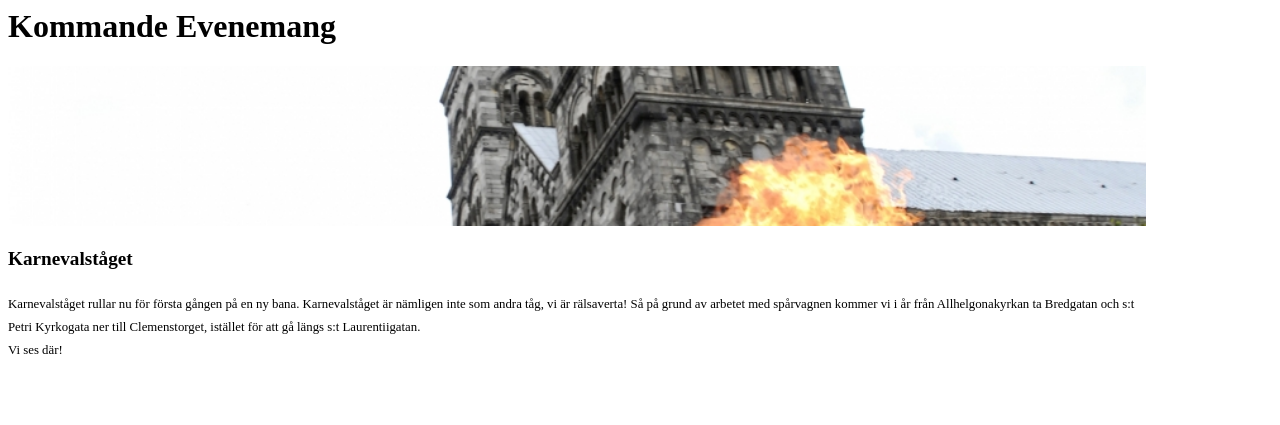
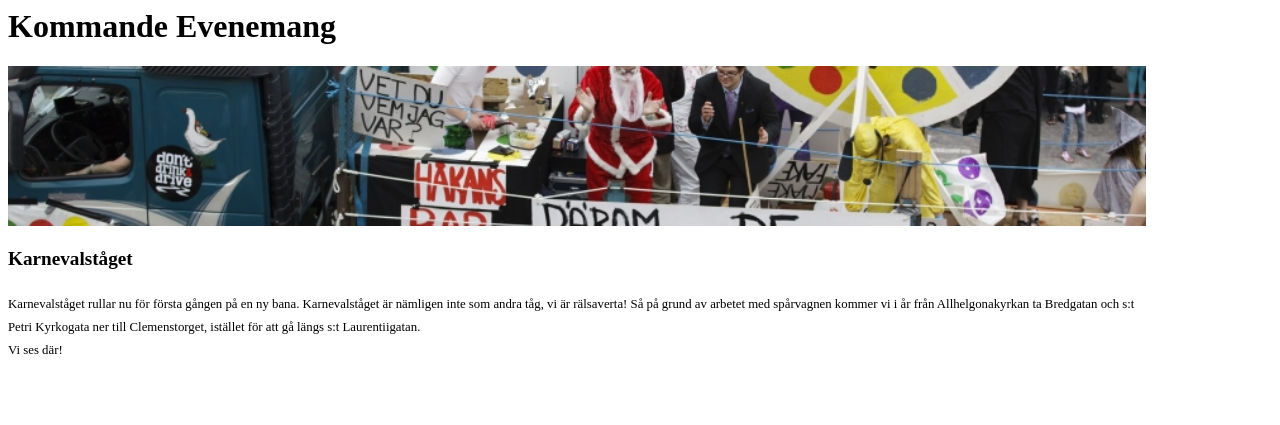
Before and after one commit to dhelvik/Grupp-3-Webbutveckling, a PHP site: page /aside.html in a window 1280 px wide. Shown: the top 425 px of the page. Run offline with PHP 8.4, Linux system fonts and the light colour scheme.

Commit message:
more shit

```diff
--- a/css/aside.css
+++ b/css/aside.css
@@ -22,7 +22,7 @@
     }
 
     #img1 {
-        background-image: url(/bilder/karnevaltag2.jpg)
+        background-image: url(/bilder/karnevaltag.jpg)
     }
 
     #img2 {
--- a/css/css.css
+++ b/css/css.css
@@ -26,7 +26,6 @@
 * {
     font-family: 'Ubuntu', sans-serif;
     box-sizing: border-box;
-
 }
 
 #container {
@@ -48,8 +47,6 @@ body {
 #container-main {
     box-shadow: 0 4px 10px 0 rgba(0, 0, 0, 0.2), 0 4px 20px 0 rgba(0, 0, 0, 0.30);
 }
-
-
 #left {
     background-color: transparent;
     padding-top: 10px;
--- a/css/main.css
+++ b/css/main.css
@@ -2,7 +2,6 @@
     background-image: url(/bilder/day.jpg);
     background-position: center;
     background-size: cover;
-    box-sizing: border-box;
     background-repeat: no-repeat;
     width: 100%;
     height: 50vh;
--- a/css/nav.css
+++ b/css/nav.css
@@ -18,7 +18,6 @@
     list-style: none;
     margin: 0;
     padding: 0;
-
 }
 
 .navClass li {
```
